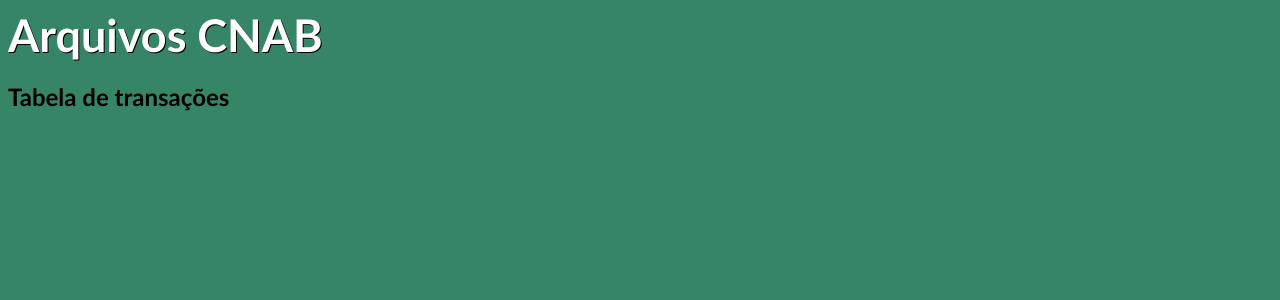
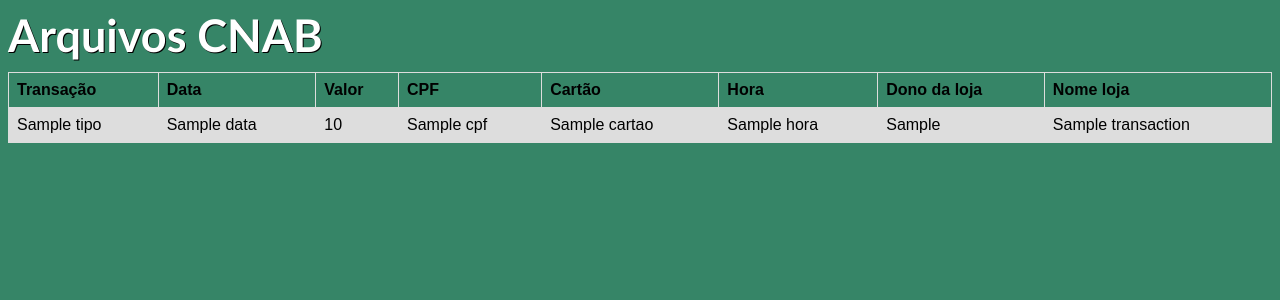
Before and after one commit to JoaoMaiaBGM/cnab-transactions, a Django app: template cnab_api/templates/transactions.html in a window 1280 px wide. Shown: the top 300 px of the page. Run offline with Django 4.2, Linux system fonts and the light colour scheme; the template is opened without the code that fills it: most values are stand-ins (such as "Sample title", 1, 10 or a date in 2020).

Commit message:
feat: transactions list informations

```diff
--- a/cnab_api/forms.py
+++ b/cnab_api/forms.py
@@ -9,3 +9,7 @@ class UploadFileForm(forms.Form):
             FileExtensionValidator(allowed_extensions=["txt"])
         ],
     )
+
+
+class StoreFilter(forms.Form):
+    store = forms.CharField(widget = forms.HiddenInput(), required = False)
--- a/cnab_api/templates/style.html
+++ b/cnab_api/templates/style.html
@@ -57,4 +57,30 @@
 
     cursor: pointer;
   }
+
+  table {
+    font-family: arial, sans-serif;
+    border-collapse: collapse;
+    width: 100%;
+  }
+
+  td,
+  th {
+    border: 1px solid #dddddd;
+    text-align: left;
+    padding: 8px;
+  }
+
+  .transaction {
+    flex: 0 0 auto;
+    margin: 10px;
+  }
+
+  tr:nth-child(even) {
+    background-color: #dddddd;
+  }
+
+  select {
+    font-size: 18px;
+  }
 </style>
--- a/cnab_api/templates/transactions.html
+++ b/cnab_api/templates/transactions.html
@@ -1,17 +1,35 @@
-{% extends "style.html" %} {% block content %}
-    <div class="container-transactions">
-        <h1>Arquivos CNAB</h1>
-      <form method="POST" enctype="multipart/form-data" id="file">
-      {% csrf_token %}
-        <h2>Tabela de transações</h2>
-      </form>
-      <script>
-        document.getElementById('file').onchange = () => {
-            console.log('file obtained')
-        };
-      </script>
-    </div>
-  </body>
-</html>
+{% extends 'style.html' %} {% block content %}
+<div class="item">
+  <h1>Arquivos CNAB</h1>
+</div>
+<div class="transaction">
+  <form method="POST" enctype="multipart/form-data" id="file">
+    {% csrf_token %}
+  </form>
+</div>
+<table>
+  <tr>
+    <th>Transação</th>
+    <th>Data</th>
+    <th>Valor</th>
+    <th>CPF</th>
+    <th>Cartão</th>
+    <th>Hora</th>
+    <th>Dono da loja</th>
+    <th>Nome loja</th>
+  </tr>
+  {% for transaction in transactions %}
+  <tr>
+    <td>{{ transaction.tipo }}</td>
+    <td>{{ transaction.data }}</td>
+    <td>{{ transaction.valor }}</td>
+    <td>{{ transaction.cpf }}</td>
+    <td>{{ transaction.cartao }}</td>
+    <td>{{ transaction.hora }}</td>
+    <td>{{ transaction.dono_loja }}</td>
+    <td>{{ transaction.nome_loja }}</td>
+  </tr>
+  {% endfor %}
+</table>
 
-{% endblock content %}
+{% endblock %}
```
Also changed, not shown: cnab_api/normalizers.py (added, +60 -0 lines), cnab_api/repositories.py (added, +35 -0 lines), cnab_api/serializers.py (+8 -1 lines), cnab_api/utils.py (added, +23 -0 lines), cnab_api/views.py (+21 -53 lines).
